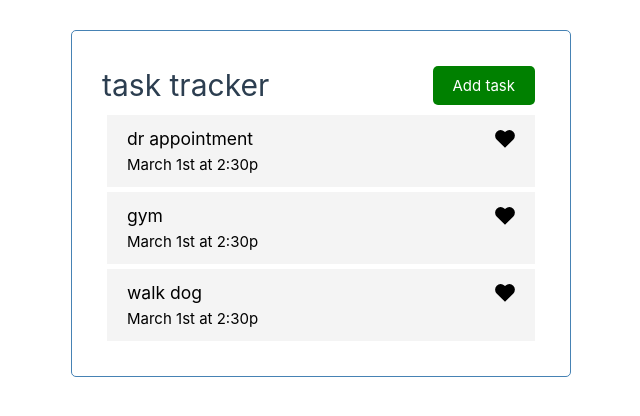
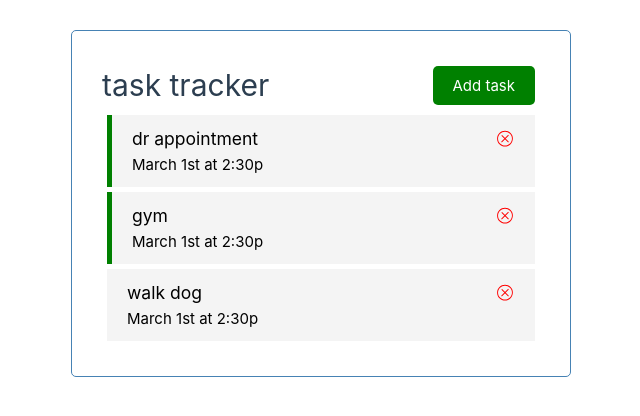
Before and after one commit to alejandroyunes/task-tracker-vue, a Vue app: page / in a window 1280 px wide. Shown: the top 416 px of the page, without its empty margins (319-959 px from the left). Built offline with nearby package versions, Linux system fonts and the light colour scheme.

Commit message:
feat: implementing logic for deleting and toggleling reminder

```diff
--- a/src/App.vue
+++ b/src/App.vue
@@ -1,3 +1,11 @@
+<template>
+  <div class="container">
+    <HeaderItem title="task tracker" />
+    <TasksList @toggle-reminder="toggleReminder" @delete-task="deleteTask" :tasks="tasks" />
+    <RouterView />
+  </div>
+</template>
+
 <script  lang="ts">
 import { RouterLink, RouterView } from 'vue-router'
 import HeaderItem from './components/HeaderItem.vue'
@@ -13,6 +21,16 @@ export default {
   data() {
     return {
       tasks: [] as { id: number; text: string; day: string; reminder: boolean }[],
+    }
+  },
+  methods: {
+    deleteTask(id: number) {
+      if (confirm('Are you sure')) {
+        this.tasks = this.tasks.filter((task) => task.id !== id)
+      }
+    },
+    toggleReminder(id: number) {
+      console.log('toggle:', id)
     }
   },
   created() {
@@ -33,21 +51,13 @@ export default {
         id: 3,
         text: 'walk dog',
         day: 'March 1st at 2:30p',
-        reminder: true
+        reminder: false
       }
     ]
-  }
+  },
 }
 
 </script>
-
-<template>
-  <div class="container">
-    <HeaderItem title="task tracker" />
-    <TasksList :tasks="tasks" />
-    <RouterView />
-  </div>
-</template>
 
 <style scoped>
 @import url('https://fonts.googleapis.com/css2?family=Poppins:wght@300;400&display=swap');
@@ -61,6 +71,7 @@ export default {
 body {
   font-family: 'Poppins', sans-serif;
 }
+
 .container {
   max-width: 500px;
   margin: 30px auto;
--- a/src/components/TaskItem.vue
+++ b/src/components/TaskItem.vue
@@ -1,10 +1,12 @@
 
 <script lang="ts">
-import SupportIcon from './icons/IconSupport.vue'
+import SupportIcon from './icons/IconDelete.vue'
 
 interface Task {
-  text: string;
-  day: string;
+  id: number
+  text: string
+  day: string
+  reminder: boolean
 }
 
 export default {
@@ -16,13 +18,12 @@ export default {
     SupportIcon
   }
 }
-
 </script>
 
 <template>
-  <div class="task">
+  <div @dblclick="$emit('toggle-reminder', task?.id)" :class="[task?.reminder ? 'reminder' : '', 'task']">
     <h3>{{ task?.text }}
-      <SupportIcon />
+      <SupportIcon @click="$emit('delete-task', task?.id)" />
     </h3>
     <p>{{ task?.day }}</p>
   </div>
--- a/src/components/TasksList.vue
+++ b/src/components/TasksList.vue
@@ -1,6 +1,7 @@
 <template>
   <div :key="task.id" v-for="task in tasks">
-    <TaskItem :task="task" />
+    <TaskItem @toggle-reminder="$emit('toggle-reminder', task.id)" @delete-task="$emit('delete-task', task.id)"
+      :task="task" />
   </div>
 </template>
 
@@ -21,6 +22,7 @@ export default {
   },
   components: {
     TaskItem
-  }
+  },
+  emits: ['delete-task', 'toggle-reminder']
 }
 </script>
--- /dev/null
+++ b/src/components/icons/IconDelete.vue
@@ -0,0 +1,3 @@
+<template>
+<svg width="20px" height="20px" viewBox="0 0 1024 1024" fill="#FF0000" class="icon"  version="1.1" xmlns="http://www.w3.org/2000/svg"><path d="M512 897.6c-108 0-209.6-42.4-285.6-118.4-76-76-118.4-177.6-118.4-285.6 0-108 42.4-209.6 118.4-285.6 76-76 177.6-118.4 285.6-118.4 108 0 209.6 42.4 285.6 118.4 157.6 157.6 157.6 413.6 0 571.2-76 76-177.6 118.4-285.6 118.4z m0-760c-95.2 0-184.8 36.8-252 104-67.2 67.2-104 156.8-104 252s36.8 184.8 104 252c67.2 67.2 156.8 104 252 104 95.2 0 184.8-36.8 252-104 139.2-139.2 139.2-364.8 0-504-67.2-67.2-156.8-104-252-104z" fill="" /><path d="M707.872 329.392L348.096 689.16l-31.68-31.68 359.776-359.768z" fill="" /><path d="M328 340.8l32-31.2 348 348-32 32z" fill="" /></svg>
+</template>
--- a/src/components/icons/IconSupport.vue
+++ /dev/null
@@ -1,7 +0,0 @@
-<template>
-  <svg xmlns="http://www.w3.org/2000/svg" width="20" height="20" fill="#000">
-    <path
-      d="M10 3.22l-.61-.6a5.5 5.5 0 0 0-7.666.105 5.5 5.5 0 0 0-.114 7.665L10 18.78l8.39-8.4a5.5 5.5 0 0 0-.114-7.665 5.5 5.5 0 0 0-7.666-.105l-.61.61z"
-    />
-  </svg>
-</template>
```
